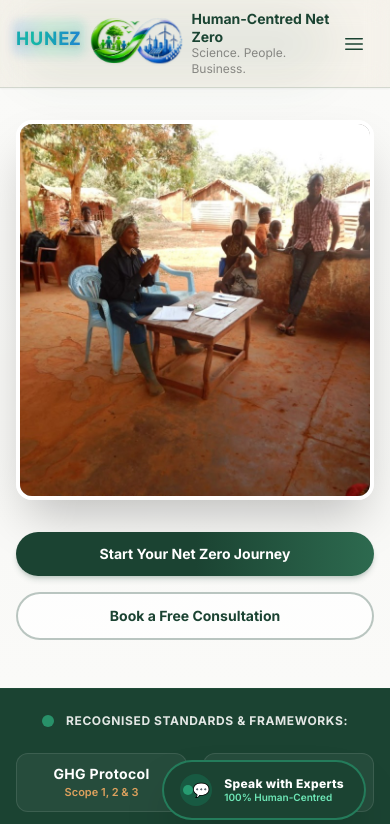
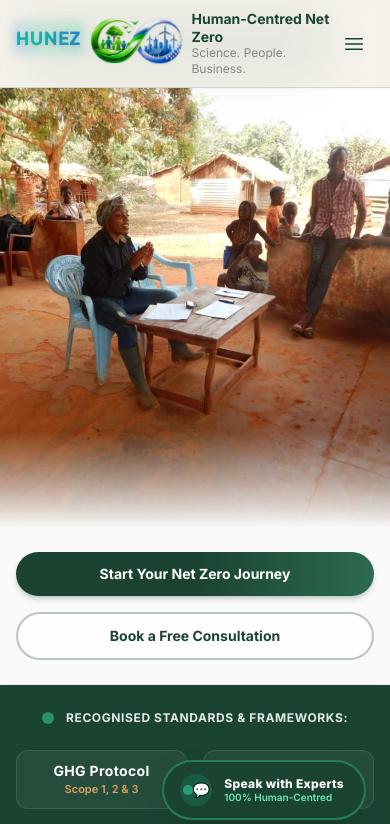
Before and after one commit to Claude-34/hunez-website, a Next.js app: page / in a window 390 px wide. Shown: the top 824 px of the page. Built offline with nearby package versions, Linux system fonts and the light colour scheme.

Commit message:
homepage fix

```diff
--- a/src/components/sections/Hero.tsx
+++ b/src/components/sections/Hero.tsx
@@ -1,40 +1,28 @@
-import Image from "next/image";
 import { siteConfig } from "@/data/site";
 import { Button } from "@/components/ui/Button";
-import { SectionWrapper } from "@/components/ui/SectionWrapper";
 import { FieldDiapoSlider } from "@/components/ui/FieldDiapoSlider";
 
 export function Hero() {
   return (
-    <SectionWrapper className="relative overflow-hidden pt-8 pb-12 md:pt-10 md:pb-16 bg-offwhite">
-      {/* Soft Eco Background */}
-      <div className="absolute inset-0 z-0">
-        <Image
-          src="/images/green-vegetation-bg.jpg"
-          alt="Lush green vegetation background"
-          fill
-          priority
-          className="object-cover object-center filter saturate-125 brightness-90 opacity-15"
-          sizes="100vw"
+    <section className="relative w-full overflow-hidden bg-offwhite">
+      {/* Accessible SEO Heading */}
+      <h1 className="sr-only">Practical Net Zero Solutions for SMEs</h1>
+
+      {/* Enlarged End-to-End Full-Bleed Video / Diapo Slider */}
+      <div className="relative w-full overflow-hidden">
+        <FieldDiapoSlider
+          fullWidth
+          width="100%"
+          className="w-full h-[440px] sm:h-[540px] md:h-[640px] lg:h-[720px] xl:h-[780px]"
         />
-        <div className="absolute inset-0 bg-gradient-to-b from-offwhite via-offwhite/95 to-offwhite" />
+
+        {/* Subtle Bottom Fade Gradient for Seamless Contrast */}
+        <div className="pointer-events-none absolute inset-x-0 bottom-0 h-24 bg-gradient-to-t from-offwhite via-offwhite/50 to-transparent z-20" />
       </div>
 
-      <div className="relative z-10 mx-auto max-w-5xl text-center">
-        {/* Accessible SEO Heading */}
-        <h1 className="sr-only">Practical Net Zero Solutions for SMEs</h1>
-
-        {/* Kyoto-Style Diapo Animated Field Slideshow with explicit Length (Height) and Width */}
-        <div className="mx-auto w-full max-w-[1000px]">
-          <FieldDiapoSlider
-            width="100%"
-            height="380px"
-            className="shadow-2xl border-4 border-white/95"
-          />
-        </div>
-
-        {/* Action Buttons */}
-        <div className="mt-8 flex flex-col sm:flex-row items-center justify-center gap-4">
+      {/* Action Buttons & Conversion Strip */}
+      <div className="relative z-20 w-full py-6 sm:py-8 bg-offwhite border-b border-forest/10">
+        <div className="mx-auto max-w-7xl px-4 sm:px-6 lg:px-8 flex flex-col sm:flex-row items-center justify-center gap-4">
           <Button href="/contact" className="w-full sm:w-auto shadow-lg hover:shadow-glow transition-all">
             {siteConfig.ctas.primary}
           </Button>
@@ -47,6 +35,6 @@ export function Hero() {
           </Button>
         </div>
       </div>
-    </SectionWrapper>
+    </section>
   );
 }
--- a/src/components/ui/FieldDiapoSlider.tsx
+++ b/src/components/ui/FieldDiapoSlider.tsx
@@ -55,14 +55,18 @@ interface FieldDiapoSliderProps {
   className?: string;
   autoPlayInterval?: number; // ms between transitions (default 3600)
   width?: string; // explicit width (default "100%")
-  height?: string; // explicit height / length (default "380px")
+  height?: string; // explicit height / length
+  maxWidth?: string; // optional maxWidth override
+  fullWidth?: boolean; // full-bleed end-to-end mode
 }
 
 export function FieldDiapoSlider({
   className = "",
   autoPlayInterval = 3600,
   width = "100%",
-  height = "380px",
+  height,
+  maxWidth,
+  fullWidth = false,
 }: FieldDiapoSliderProps) {
   const [currentIndex, setCurrentIndex] = useState(0);
   const [previousIndex, setPreviousIndex] = useState(0);
@@ -102,13 +106,19 @@ export function FieldDiapoSlider({
   const mosaicRows = 3;
   const mosaicCols = 5;
 
+  const imageSizes = fullWidth ? "100vw" : "(max-width: 1024px) 100vw, 1000px";
+
   return (
     <div
-      className={`relative select-none overflow-hidden rounded-2xl md:rounded-3xl border-4 border-white/95 bg-forest-dark shadow-2xl mx-auto ${className}`}
+      className={
+        fullWidth
+          ? `relative select-none overflow-hidden w-full bg-forest-dark ${className}`
+          : `relative select-none overflow-hidden rounded-2xl md:rounded-3xl border-4 border-white/95 bg-forest-dark shadow-2xl mx-auto ${className}`
+      }
       style={{
         width,
-        height,
-        maxWidth: "1000px",
+        ...(height ? { height } : {}),
+        ...(maxWidth ? { maxWidth } : fullWidth ? {} : { maxWidth: "1000px" }),
       }}
       role="region"
       aria-label="Field Photo Slideshow"
@@ -121,7 +131,7 @@ export function FieldDiapoSlider({
             alt={prevSlide.alt}
             fill
             className="object-cover object-center"
-            sizes="(max-width: 1024px) 100vw, 1000px"
+            sizes={imageSizes}
             priority
           />
         </div>
@@ -147,7 +157,7 @@ export function FieldDiapoSlider({
                       alt={activeSlide.alt}
                       fill
                       className="object-cover object-center"
-                      sizes="(max-width: 1024px) 100vw, 1000px"
+                      sizes={imageSizes}
                     />
                   </div>
                 ))}
@@ -181,7 +191,7 @@ export function FieldDiapoSlider({
                         alt={activeSlide.alt}
                         fill
                         className="object-cover object-center"
-                        sizes="(max-width: 1024px) 100vw, 1000px"
+                        sizes={imageSizes}
                       />
                     </div>
                   );
@@ -207,7 +217,7 @@ export function FieldDiapoSlider({
                       alt={activeSlide.alt}
                       fill
                       className="object-cover object-center"
-                      sizes="(max-width: 1024px) 100vw, 1000px"
+                      sizes={imageSizes}
                     />
                   </div>
                 ))}
@@ -227,7 +237,7 @@ export function FieldDiapoSlider({
                   alt={activeSlide.alt}
                   fill
                   className="object-cover object-center"
-                  sizes="(max-width: 1024px) 100vw, 1000px"
+                  sizes={imageSizes}
                 />
               </div>
             )}
@@ -240,7 +250,7 @@ export function FieldDiapoSlider({
               alt={activeSlide.alt}
               fill
               className="object-cover object-center"
-              sizes="(max-width: 1024px) 100vw, 1000px"
+              sizes={imageSizes}
               priority
             />
           </div>
```
